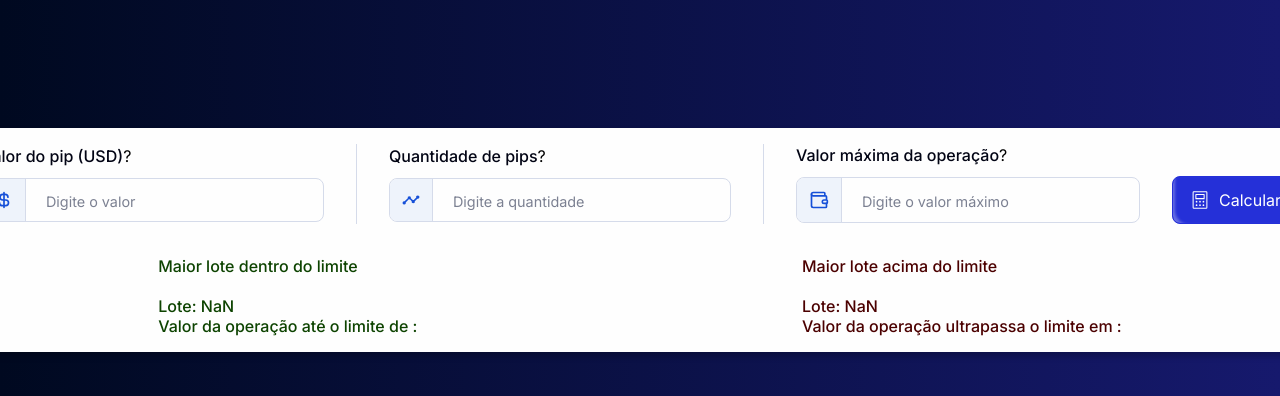
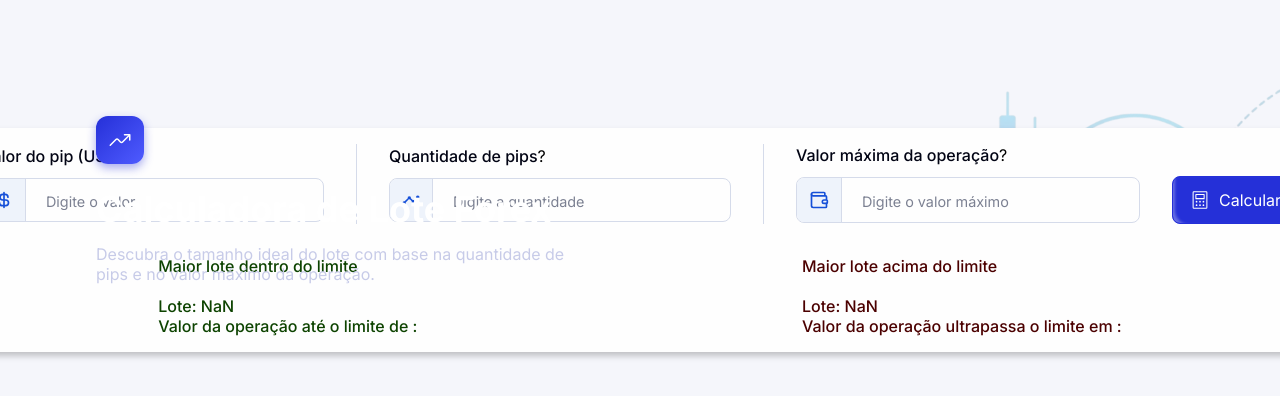
Before and after one commit to Beatriz-Heydman/pips-calculator, a React (Vite) app: page / in a window 1280 px wide. Shown: the part 192-588 px from the top of the page. Built offline with nearby package versions, Linux system fonts and the light colour scheme.

Commit message:
refactor: layout adjust

```diff
--- a/src/pages/home/index.tsx
+++ b/src/pages/home/index.tsx
@@ -1,21 +1,90 @@
+// Libs
+import { useState } from 'react';
+
 // Componentes
+import { HeroSection } from './components/hero-section';
 import { CalculationSection } from './components/calculation-section';
+import { ResultsSection } from './components/results-section';
+import { AlertSection } from './components/alert-section';
 import { StyledHomeView } from './styles';
-import { Flex } from '@components';
-// import { ResultsSection } from "./components/results-section";
+
+// Types
+import type { ResultsSectionProps } from './components/results-section/types';
+
+// Utils
+import { formatDollar } from '@shared';
 
 export function HomeView() {
+  const [pipValue, setPipValue] = useState<string>('');
+  const [pipQuantity, setPipQuantity] = useState<string>('');
+  const [maxOperationValue, setMaxOperationValue] = useState<string>('');
+  const [results, setResults] = useState<ResultsSectionProps | null>(null);
+
+  function handleCalculate() {
+    // Quanto vale 1 lote
+    const lotValue = Number(pipValue) * Number(pipQuantity);
+
+    // Quantidade de lotes dentro do limite
+    const lotQuantityWithinLimit =
+      Number(maxOperationValue) / Number(lotValue);
+
+    // Valor da quantidade de lote dentro do limite formatado
+    const lotQuantityWithinLimitFormatted =
+      Math.floor(Number(lotQuantityWithinLimit) * 100) / 100;
+
+    // Valor da operação até o limite estabelecido
+    const limitOperationValue =
+      Number(lotQuantityWithinLimitFormatted) * Number(lotValue);
+
+    // Valor da operação até o limite estabelecido formatado
+    const limitOperationValueFormatted = formatDollar(
+      limitOperationValue.toFixed(),
+    );
+
+    // valor incrementado para resultados acima do limite
+    const increasedValue = 0.01;
+
+    // Quantidade de lotes acima do limite
+    const lotQuantityAboveLimit =
+      lotQuantityWithinLimitFormatted + increasedValue;
+
+    // Quantidade de lotes acima do limite formatado
+    const lotQuantityAboveLimitFormatted = lotQuantityAboveLimit.toFixed(2);
+
+    // Valor da operação acima do limite
+    const aboveOperationValue =
+      Number(lotValue) * increasedValue + limitOperationValue;
+
+    // Valor da operação acima do limite formatado
+    const aboveOperationValueFormatted = formatDollar(
+      aboveOperationValue.toFixed(),
+    );
+
+    setResults({
+      lotQuantityWithinLimit: lotQuantityWithinLimitFormatted.toFixed(2),
+      operationValueWithinLimit: limitOperationValueFormatted,
+      lotQuantityAboveLimit: lotQuantityAboveLimitFormatted,
+      operationValueAboveLimit: aboveOperationValueFormatted,
+    });
+  }
+
   return (
     <StyledHomeView>
-      <Flex>
-        <CalculationSection />
-        {/* <ResultsSection /> */}
-      </Flex>
-      {/* <img
-        src="public/assets/images/candlestick.png"
-        alt="Imagem de fundo ilustrativa"
-        className="background-image"
-      /> */}
+      <HeroSection />
+
+      <CalculationSection
+        pipValue={pipValue}
+        pipQuantity={pipQuantity}
+        maxOperationValue={maxOperationValue}
+        onPipValueChange={setPipValue}
+        onPipQuantityChange={setPipQuantity}
+        onMaxOperationValueChange={setMaxOperationValue}
+        onCalculate={handleCalculate}
+      />
+
+      {results && <ResultsSection {...results} />}
+
+      <AlertSection />
     </StyledHomeView>
   );
 }
--- a/src/pages/home/styles.ts
+++ b/src/pages/home/styles.ts
@@ -3,17 +3,9 @@ import styled from 'styled-components';
 
 export const StyledHomeView = styled.div`
   width: 100%;
-  height: 100vh;
-  background-image: linear-gradient(to right, #000920, #16196d);
-  position: relative;
-
-  .background-image {
-    width: 500px;
-    height: 300px;
-    object-fit: cover;
-    opacity: 0.3;
-    position: absolute;
-    right: 0;
-    bottom: 0;
-  }
+  min-height: 100vh;
+  background-color: #f5f6fb;
+  display: flex;
+  flex-direction: column;
+  align-items: center;
 `;
```
